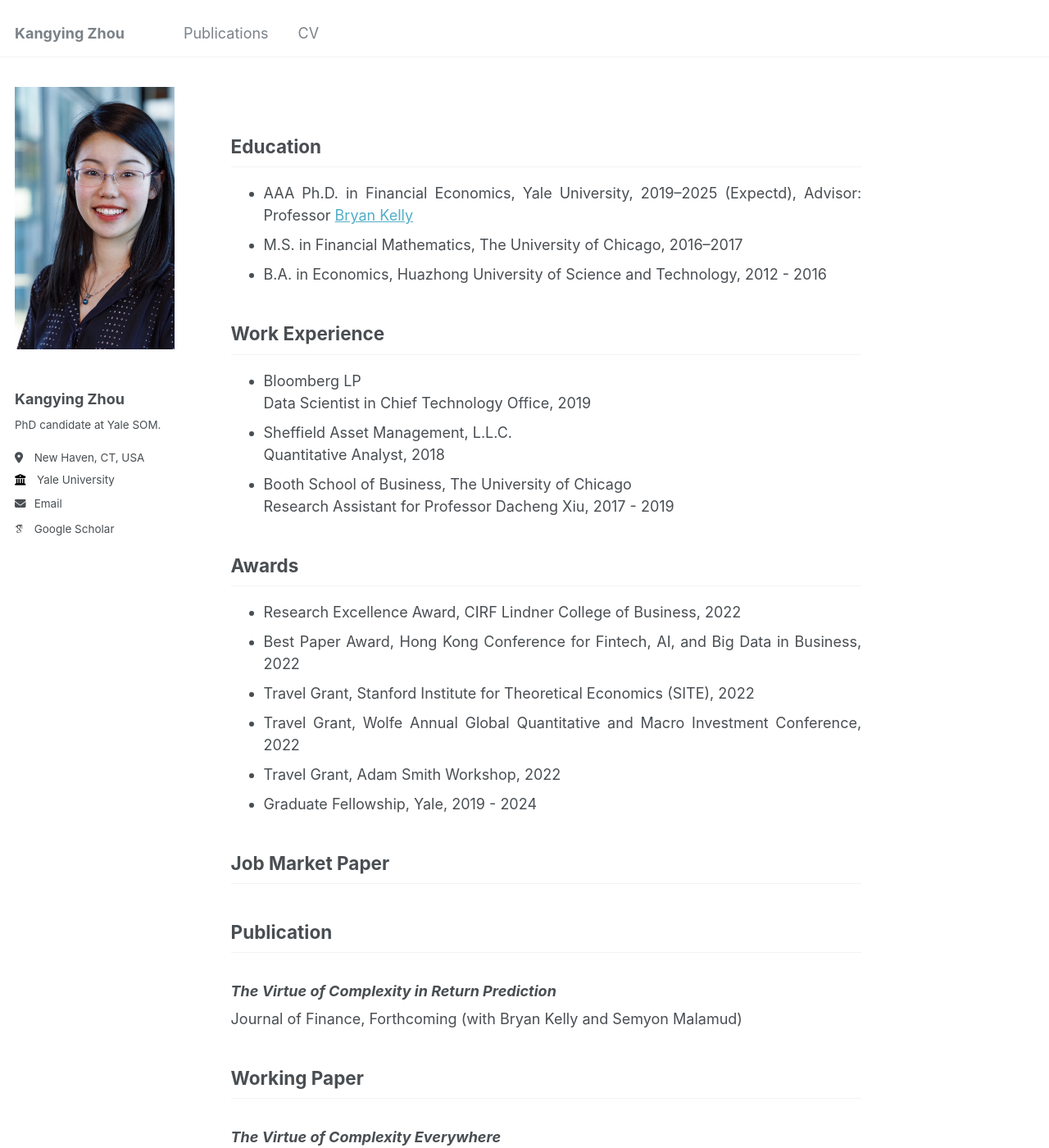
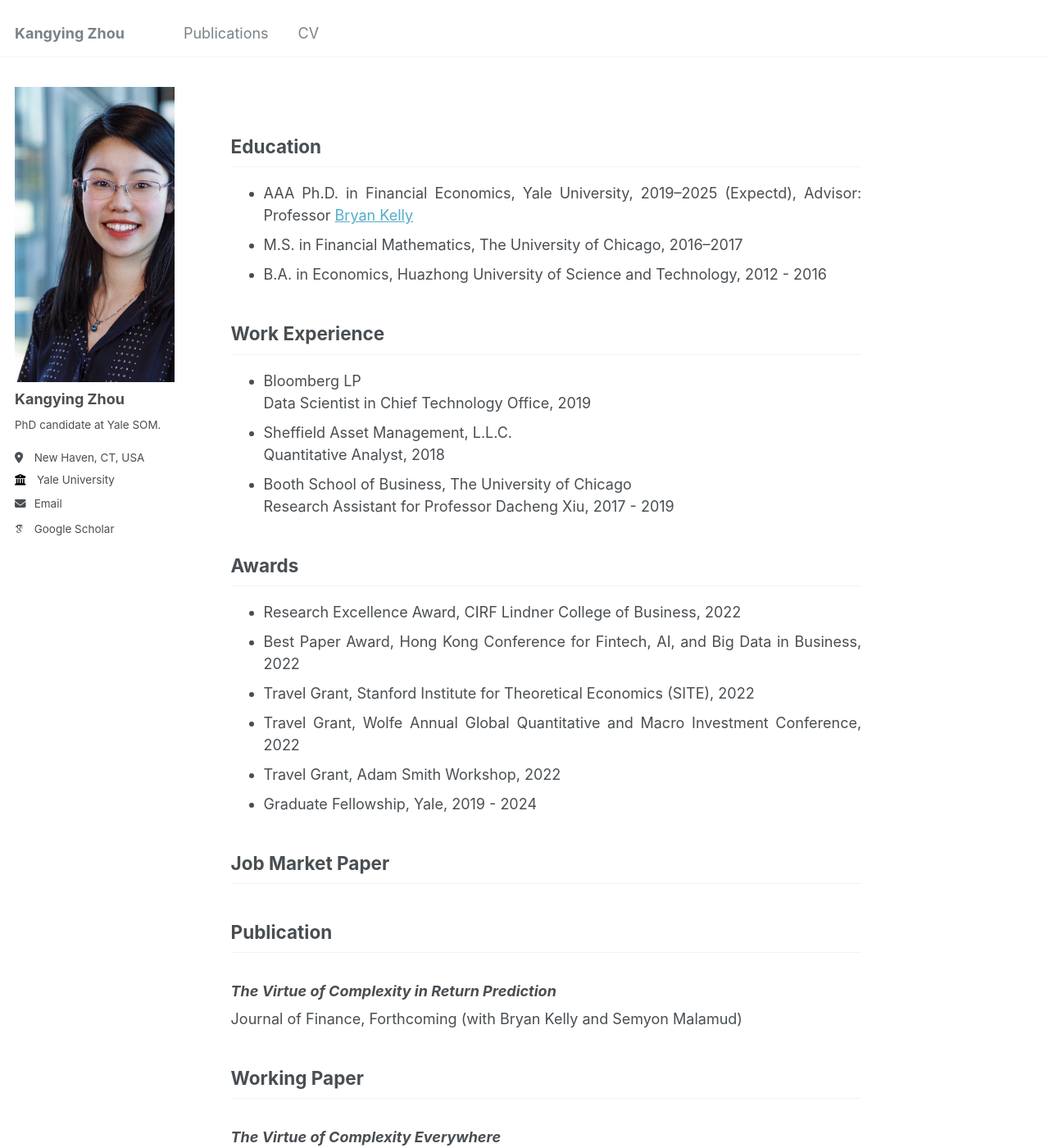
Before and after one commit to rosieli5/rosieli5.github.io, a Jekyll site: the page built from _pages/about.md, in a window 1280 px wide and 1400 px high. Shown: the whole window at 82% size. Built offline with Jekyll 4.4.1, drawn with Linux system fonts in a browser that asks for light colours; some web fonts are replaced.

Commit message:
Update _sidebar.scss

```diff
--- a/_sass/_sidebar.scss
+++ b/_sass/_sidebar.scss
@@ -96,8 +96,8 @@
      //zhege shi wangye banben
   img {
     // max-width: 175px;
-    max-width: 240px; //300px;
-    max-height: 320px; //360px;
+    max-width: 270px; //300px; 240
+    max-height: 360px; //360px; 320
 
     // border-radius: 50%;
     // border-radius: 100%;
```
